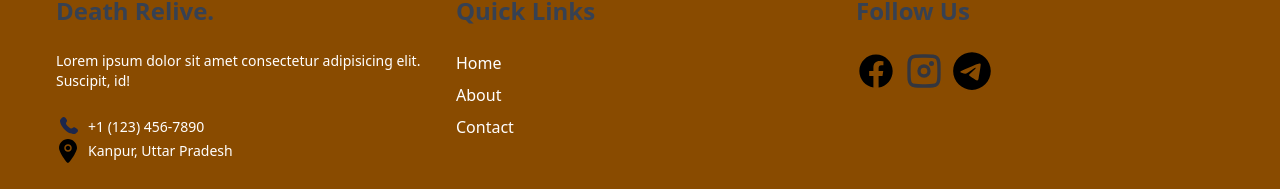
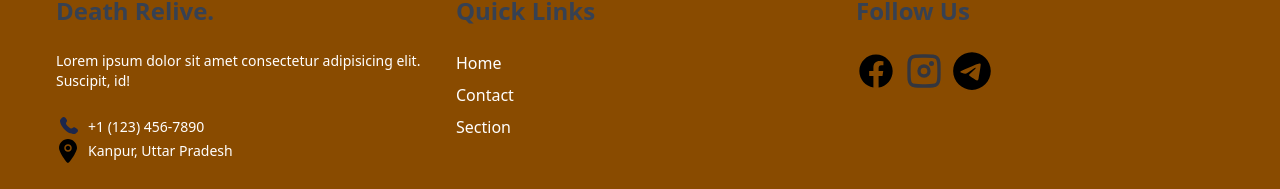
Before and after one commit to Evolver-3/motion-webu, a React (Vite) app: page / in a window 1280 px wide. Shown: the part 2527-2716 px from the top of the page. Built offline with nearby package versions, Linux system fonts and the light colour scheme.

Commit message:
tested could be better

```diff
--- a/src/Footer/Footer.jsx
+++ b/src/Footer/Footer.jsx
@@ -57,9 +57,9 @@ const Footer = () => {
 
               <div>
                 <ul className='space-y-2'>
-                  <li>Home</li>
-                  <li>About</li>
-                  <li>Contact</li>
+                  <li ><a href='/#Home'>Home</a></li>
+                  <li><a href='/#Contact'>Contact</a></li>
+                  <li><a href='/#Section'>Section</a></li>
                 </ul>
               </div>
             </div>
--- a/src/component/Hero.jsx
+++ b/src/component/Hero.jsx
@@ -13,7 +13,7 @@ const Hero = () => {
   }
 
   return (
-    <main className='bg-[linear-gradient(to_right,#6b7280_50%,#9ca3af_50%)]'>
+    <main className='bg-[linear-gradient(to_right,#6b7280_50%,#9ca3af_50%)]' id='Home'>
 
       <section className='relative min-h-[750px] w-full'>
 
--- a/src/contact/ContactPage.jsx
+++ b/src/contact/ContactPage.jsx
@@ -3,15 +3,14 @@ import { assets } from '../assets'
 
 const ContactPage = () => {
   return (
-    <div className='container my-30 px-10 '>
+    <div className='container my-30 px-10' id='Contact'>
       <div className='grid grid-cols-1 sm:grid-cols-2 gap-10 md:gap-5'>
 
         <div className='space-y-8'>
-
           <motion.h1 initial={{opacity:0, y:-100 }}
           whileInView={{opacity:1,y:0}}
           transition={{
-            delay:0.2,
+            delay:0.6,
             type:"spring",
             stiffness:100,
             damping:10
@@ -24,7 +23,7 @@ const ContactPage = () => {
           initial={{opacity:0, y:-100 }}
           whileInView={{opacity:1,y:0}}
           transition={{
-            delay:0.4,
+            delay:0.7,
           }}
            className='flex items-center gap-5'>
 
@@ -47,7 +46,7 @@ const ContactPage = () => {
             <input className='w-[200px] lg:w-[280px] px-4 py-2 border-[1px] border-gray-400 rounded-md' type="text" placeholder='Zipcode'/>
 
           </motion.div>
-          <button className='px-2 py-2 text-lg font-bold bg-gray-600 text-white w-[365px] rounded-lg hover:bg-gray-700 hover:text-orange-400'>Contact</button>
+          <button className='px-2 py-2 text-lg font-bold bg-gray-600 text-white w-[365px] lg:w-[450px] rounded-lg hover:bg-gray-700 hover:text-orange-400'>Contact</button>
         </div>
 
         <div className='container w-120 '>
--- a/src/sec/Section.jsx
+++ b/src/sec/Section.jsx
@@ -12,7 +12,7 @@ const containerVarient={
 
 const Section = () => {
   return (
-    <div className='container my-14 space-y-8'>
+    <div className='container my-14 space-y-8' id='Section'>
       <div className='text-center max-w mx-auto space-y-2'>
 
         <motion.h1
```
